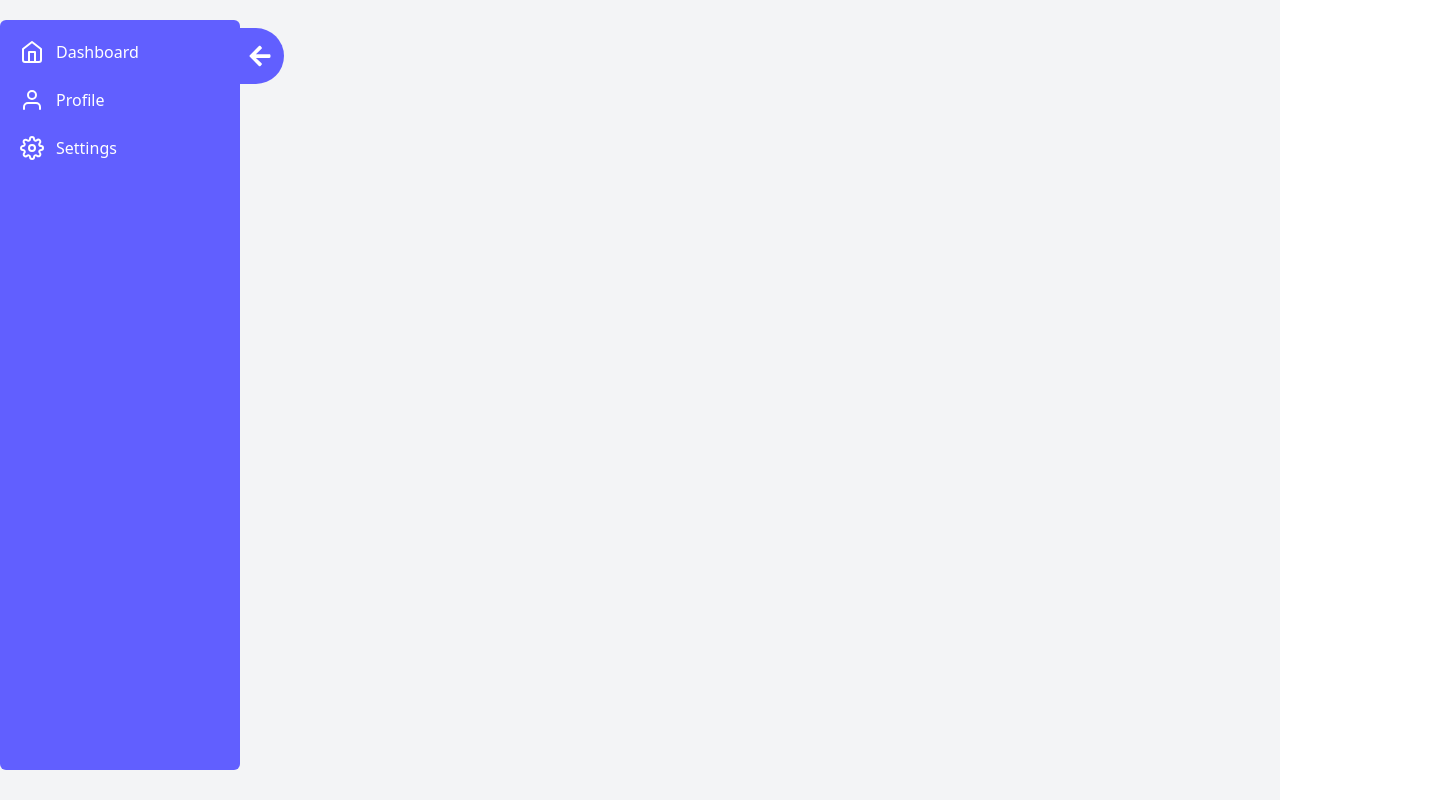
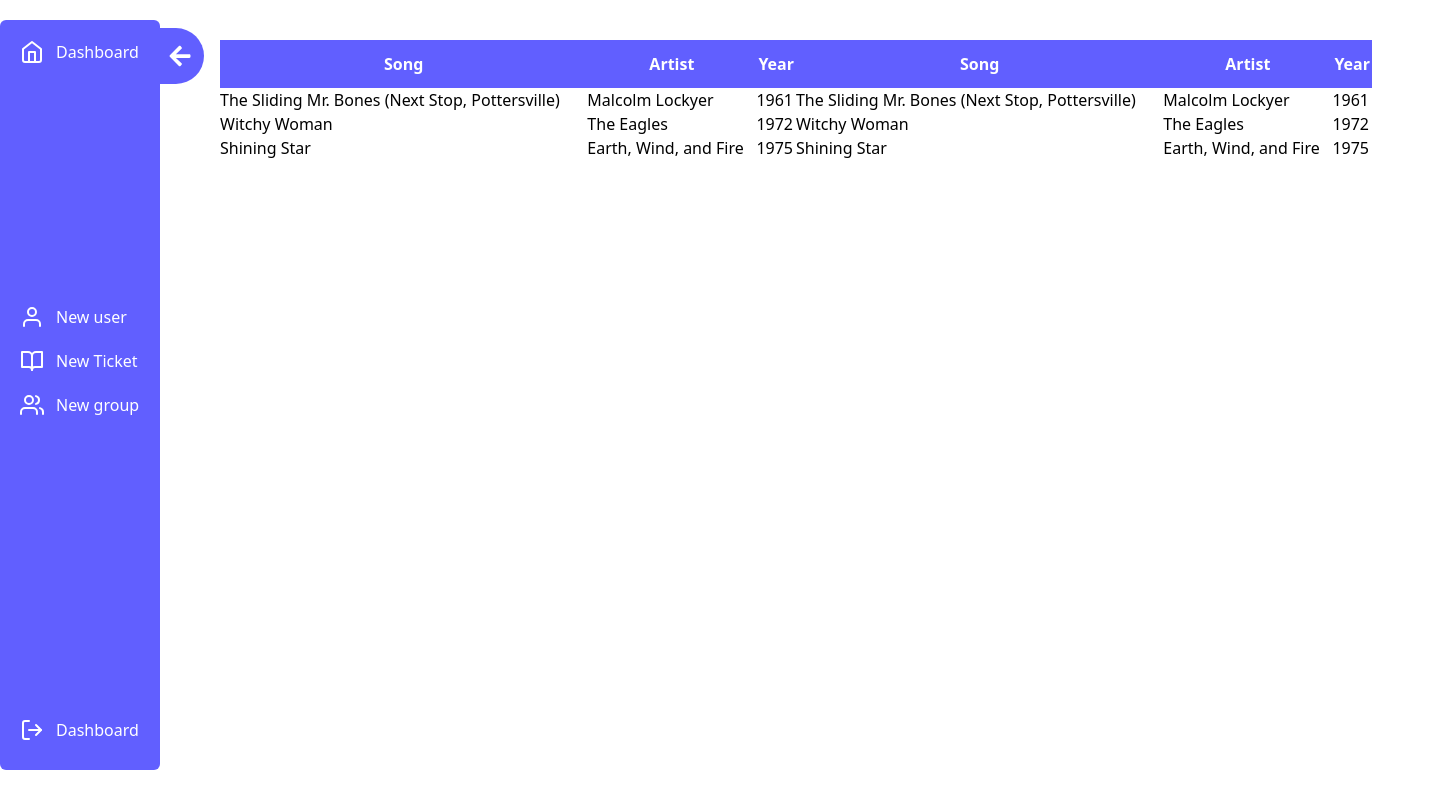
Before and after one commit to michael-GitHub-Coder/https---github.com-michael-GitHub-Coder-IMS, a React (Vite) app in the folder Frontend/: page / in a window 1280 px wide. Shown: the whole page, 1432 px wide, since content can reach past the window. Built offline with nearby package versions, Linux system fonts and the light colour scheme.

Commit message:
dfgfhghm

```diff
--- a/Frontend/src/Components/Dashboard.tsx
+++ b/Frontend/src/Components/Dashboard.tsx
@@ -1,26 +1,36 @@
 import { useState } from "react";
 import { FaArrowLeft, FaArrowRight } from "react-icons/fa";
-import { FiHome, FiSettings, FiUser } from "react-icons/fi";
+import { FiBook, FiBookOpen, FiHome, FiLogOut, FiSettings, FiUser, FiUsers } from "react-icons/fi";
 
 const Sidebar = ({ isOpen }: { isOpen: boolean }) => {
   return (
     <div
-      className={`bg-indigo-500 rounded-md mt-5 text-white p-5 fixed top-0 left-0 transition-all duration-300 ${
-        isOpen ? "w-60" : "w-16"
+      className={`bg-indigo-500 relative rounded-md mt-5 text-white p-5 fixed top-0 left-0 transition-all duration-300 ${
+        isOpen ? "w-40" : "w-16"
       } h-[calc(100vh-50px)]`}
     >
       <div className="flex flex-col space-y-6">
-        <div className="flex items-center space-x-3">
+        <div className="flex items-center space-x-3 cursor-pointer">
           <FiHome size={24} />
           {isOpen && <span>Dashboard</span>}
         </div>
-        <div className="flex items-center space-x-3">
-          <FiUser size={24} />
-          {isOpen && <span>Profile</span>}
-        </div>
-        <div className="flex items-center space-x-3">
-          <FiSettings size={24} />
-          {isOpen && <span>Settings</span>}
+       <div className="absolute top-[38%]">
+        <div className="flex items-center space-x-3 cursor-pointer">
+            <FiUser size={24} />
+            {isOpen && <span>New user</span>}
+          </div>
+          <div className="flex items-center space-x-3 mt-5 cursor-pointer">
+            <FiBookOpen size={24} />
+            {isOpen && <span>New Ticket</span>}
+          </div>
+          <div className="flex items-center space-x-3 mt-5 cursor-pointer">
+            <FiUsers size={24} />
+            {isOpen && <span>New group</span>}
+          </div>
+       </div>
+       <div className="flex items-center space-x-3 absolute top-[93%] cursor-pointer">
+          <FiLogOut size={24} />
+          {isOpen && <span>Dashboard</span>}
         </div>
       </div>
     </div>
@@ -31,19 +41,88 @@ const Dashboard = () => {
   const [sidebarOpen, setSidebarOpen] = useState(true);
 
   return (
-    <div className="flex h-screen">
+    <div className="bg-white flex h-screen w-full">
 
       <div className="relative">
-
         <Sidebar isOpen={sidebarOpen} />
-
         <button
-          className="text-white rounded-r-full bg-indigo-500 pr-3 pl-2 py-4 absolute top-7 transition-all duration-300"
-          style={{ left: sidebarOpen ? "15rem" : "3.5rem" }}
+          className="text-white rounded-r-full cursor-pointer bg-indigo-500 pr-3 pl-2 py-4 absolute top-7 transition-all duration-300"
+          style={{ left: sidebarOpen ? "10rem" : "3.5rem" }}
           onClick={() => setSidebarOpen(!sidebarOpen)}
         >
           {sidebarOpen ? <FaArrowLeft size={24} /> : <FaArrowRight size={24} />}
         </button>
+      </div>
+      <div className="mt-5">
+        {/* <div className="flex justify-end">
+          <button className="bg-indigo-500 rounded-full px-2.5 py-2.5 text-white">User profile</button>
+        </div> */}
+        <div className="px-15 mt-5">
+          <table className="table-auto min-w-6xl">
+            <thead className="rounded-md bg-indigo-500 text-white ">
+              <tr>
+                <th className="py-3">Song</th>
+                <th>Artist</th>
+                <th>Year</th>
+                <th>Song</th>
+                <th>Artist</th>
+                <th>Year</th>
+              </tr>
+            </thead>
+            <tbody>
+              <tr>
+                <td>The Sliding Mr. Bones (Next Stop, Pottersville)</td>
+                <td>Malcolm Lockyer</td>
+                <td>1961</td>
+                <td>The Sliding Mr. Bones (Next Stop, Pottersville)</td>
+                <td>Malcolm Lockyer</td>
+                <td>1961</td>
+              </tr>
+              <tr>
+                <td>Witchy Woman</td>
+                <td>The Eagles</td>
+                <td>1972</td>
+                <td>Witchy Woman</td>
+                <td>The Eagles</td>
+                <td>1972</td>
+              </tr>
+              <tr>
+                <td>Shining Star</td>
+                <td>Earth, Wind, and Fire</td>
+                <td>1975</td>
+                <td>Shining Star</td>
+                <td>Earth, Wind, and Fire</td>
+                <td>1975</td>
+              </tr>
+            </tbody>
+          </table>
+        </div>
+      </div>
+      <div className={`${sidebarOpen ? "hidden" : "block"} bg-gray-400 h-[calc(100vh-70px)] mt-10 w-full -ml-10 mr-5 rounded-md text-white`}>
+        <div className="flex flex-col bg-indigo-500 rounded-full text-center py-14 m-5 ">
+            <p className="font-semibold text-2xl">50%</p>
+            <p>Tickets closed</p>
+        </div>
+       <div className="mx-2 space-y-4 mt-20">
+          <div className="bg-indigo-500 px-5 py-2 rounded-md">
+              <p>25555 tickets closed</p>
+          </div>
+          <div className="bg-indigo-500 px-5 py-2 rounded-md">
+              <p>25555 tickets closed</p>
+          </div>
+          <div className="bg-indigo-500 px-5 py-2 rounded-md">
+              <p>25555 tickets closed</p>
+          </div>
+       </div>
+
+       <div className="flex gap-4 mt-10 mx-2">
+         <div className="bg-indigo-500">
+            r4fr
+         </div>
+         <div className="bg-indigo-500">
+            r4fr
+         </div>
+       </div>
       </div>
     </div>
   );
```
